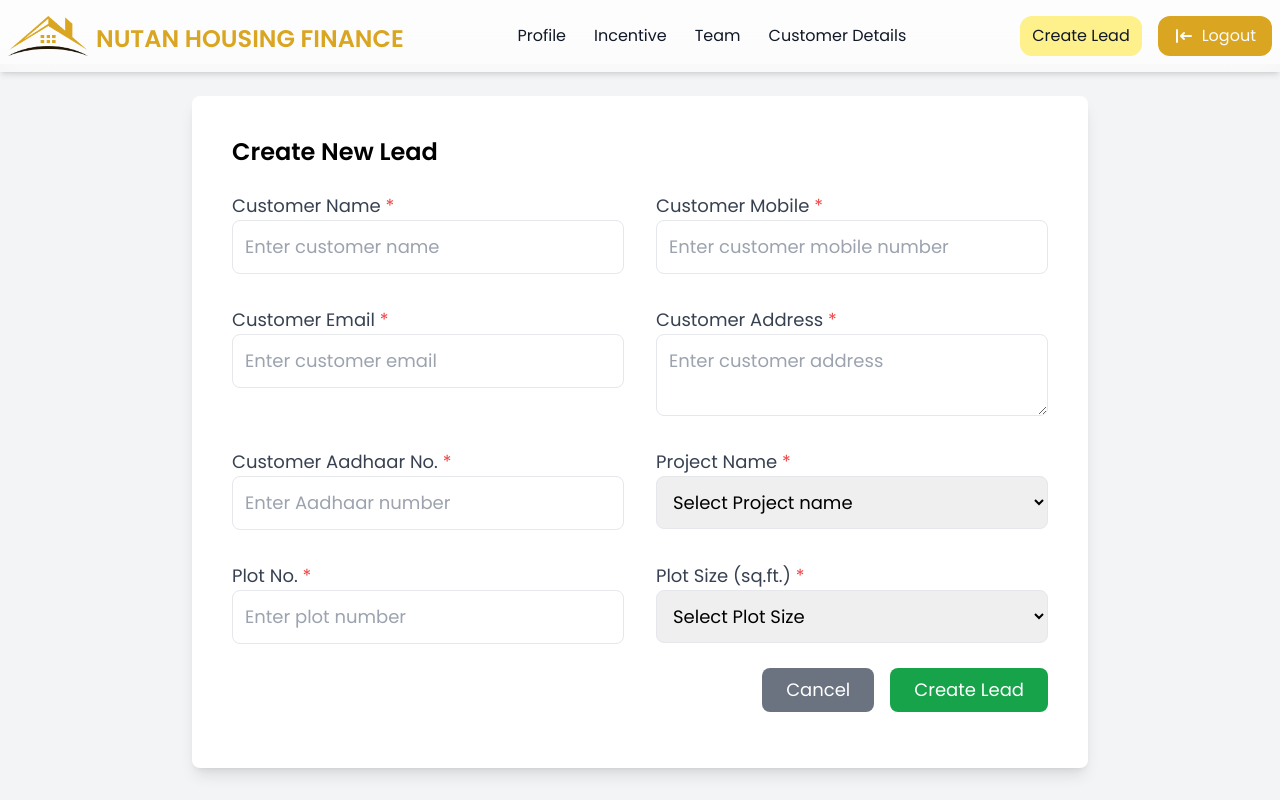
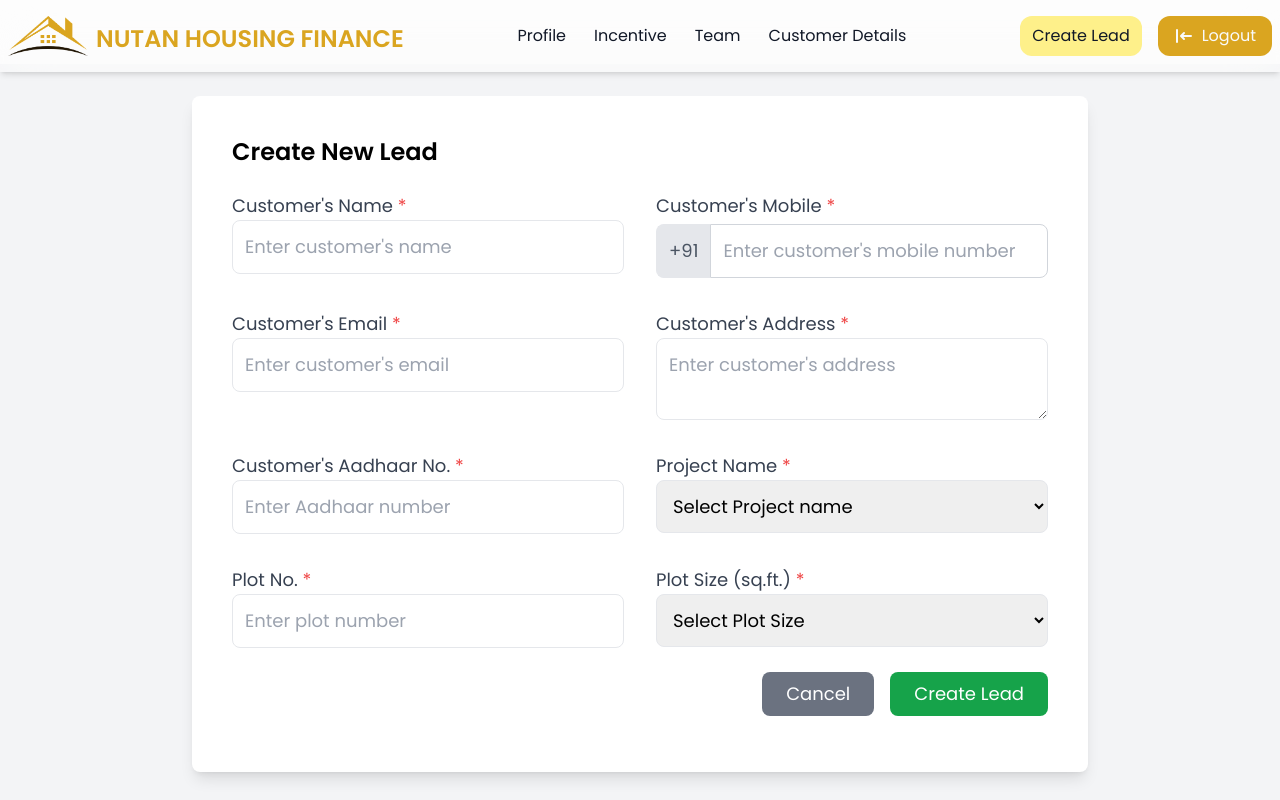
Before and after one commit to meaviishek/Nutan-Housing, a React (Vite) app in the folder Frontend/: page /advisor/create-lead in a window 1280 px wide. Shown: the top 800 px of the page. Built offline with nearby package versions, Linux system fonts and the light colour scheme; sample sign-in values are in the browser's storage.

Commit message:
First commit

```diff
--- a/Frontend/src/components/advisor/CreateLead.jsx
+++ b/Frontend/src/components/advisor/CreateLead.jsx
@@ -80,7 +80,7 @@ function CreateLead() {
             <div className="grid grid-cols-1 sm:grid-cols-2 gap-4 md:gap-8">
               <div>
                 <label className="block text-gray-700 text-base sm:text-lg">
-                  Customer Name <span className="text-red-500">*</span>
+                  Customer's Name <span className="text-red-500">*</span>
                 </label>
                 <input
                   type="text"
@@ -89,28 +89,33 @@ function CreateLead() {
                   onChange={handleInputChange}
                   required
                   className="w-full border rounded-lg p-3 text-base sm:text-lg"
-                  placeholder="Enter customer name"
+                  placeholder="Enter customer's name"
                 />
               </div>
 
               <div>
   <label className="block text-gray-700 text-base sm:text-lg">
-                  Customer Mobile <span className="text-red-500">*</span>
+    Customer's Mobile <span className="text-red-500">*</span>
   </label>
+  <div className="flex mt-1">
+    <span className="inline-flex items-center px-3 rounded-l-lg border border-r-0 bg-gray-200 text-gray-600 text-base sm:text-lg">
+      +91
+    </span>
     <input
       type="tel"
       name="phoneNumber"
       value={leadData.phoneNumber}
       onChange={handleInputChange}
       required
-                  className="w-full border rounded-lg p-3 text-base sm:text-lg"
-                  placeholder="Enter customer mobile number"
+      className="w-full border border-gray-300 rounded-r-lg p-3 text-base sm:text-lg"
+      placeholder="Enter customer's mobile number"
     />
+  </div>
 </div>
 
               <div>
                 <label className="block text-gray-700 text-base sm:text-lg">
-                  Customer Email <span className="text-red-500">*</span>
+                  Customer's Email <span className="text-red-500">*</span>
                 </label>
                 <input
                   type="email"
@@ -119,13 +124,13 @@ function CreateLead() {
                   onChange={handleInputChange}
                   required
                   className="w-full border rounded-lg p-3 text-base sm:text-lg"
-                  placeholder="Enter customer email"
+                  placeholder="Enter customer's email"
                 />
               </div>
 
               <div>
                 <label className="block text-gray-700 text-base sm:text-lg">
-                  Customer Address <span className="text-red-500">*</span>
+                  Customer's Address <span className="text-red-500">*</span>
                 </label>
                 <textarea
                   name="address"
@@ -133,13 +138,13 @@ function CreateLead() {
                   onChange={handleInputChange}
                   required
                   className="w-full border rounded-lg p-3 text-base sm:text-lg"
-                  placeholder="Enter customer address"
+                  placeholder="Enter customer's address"
                 />
               </div>
 
               <div>
                 <label className="block text-gray-700 text-base sm:text-lg">
-                  Customer Aadhaar No. <span className="text-red-500">*</span>
+                  Customer's Aadhaar No. <span className="text-red-500">*</span>
                 </label>
                 <input
                   type="text"
--- a/Frontend/src/components/pages/Career.jsx
+++ b/Frontend/src/components/pages/Career.jsx
@@ -49,13 +49,19 @@ function Career() {
   <label htmlFor="phone" className="block text-sm font-semibold text-gray-700">
     Phone Number*
   </label>
+  <div className="mt-1 flex">
+    <span className="inline-flex items-center px-3 rounded-l-md border border-r-0 bg-gray-200 text-gray-600 text-sm">
+      +91
+    </span>
     <input
       type="tel"
       id="phone"
-              className="mt-1 block w-full px-4 py-2 border rounded-md text-sm focus:border-yellow-500 focus:ring-yellow-500"
+      className="w-full px-4 py-2 border rounded-r-md text-sm focus:border-yellow-500 focus:ring-yellow-500"
       placeholder="Phone Number"
     />
   </div>
+</div>
+
 
         <div className='mb-4'>
           <label className=" text-sm font-medium">Upload Resume</label>
--- a/Frontend/src/components/pages/Contact.jsx
+++ b/Frontend/src/components/pages/Contact.jsx
@@ -54,7 +54,7 @@ function Contact() {
           <div className="lg:w-1/2 bg-white shadow-md rounded-lg p-6">
             <form className="space-y-4" onSubmit={handleSubmit}>
               <div>
-                <label className="block text-gray-700">Name</label>
+                <label className="block text-gray-700">Name *</label>
                 <input
                   type="text"
                   name="name"
@@ -67,17 +67,23 @@ function Contact() {
               </div>
 
               <div>
-                <label className="block text-gray-700">Phone Number</label>
+  <label className="block text-gray-700">Phone Number *</label>
+  <div className="flex mt-1">
+    <span className="inline-flex items-center px-3 rounded-l-md border border-r-0 bg-gray-200 text-gray-600">
+      +91
+    </span>
     <input
       type="text"
       name="phoneNumber"
       value={formData.phoneNumber}
       onChange={handleChange}
-                  className="w-full border border-gray-300 rounded-md p-2"
+      className="w-full border border-gray-300 rounded-r-md p-2"
       placeholder="Phone Number"
       required
     />
   </div>
+</div>
+
 
               <div>
                 <label className="block text-gray-700">Address</label>
```
Lines whose indentation alone changed are shown as unchanged.
